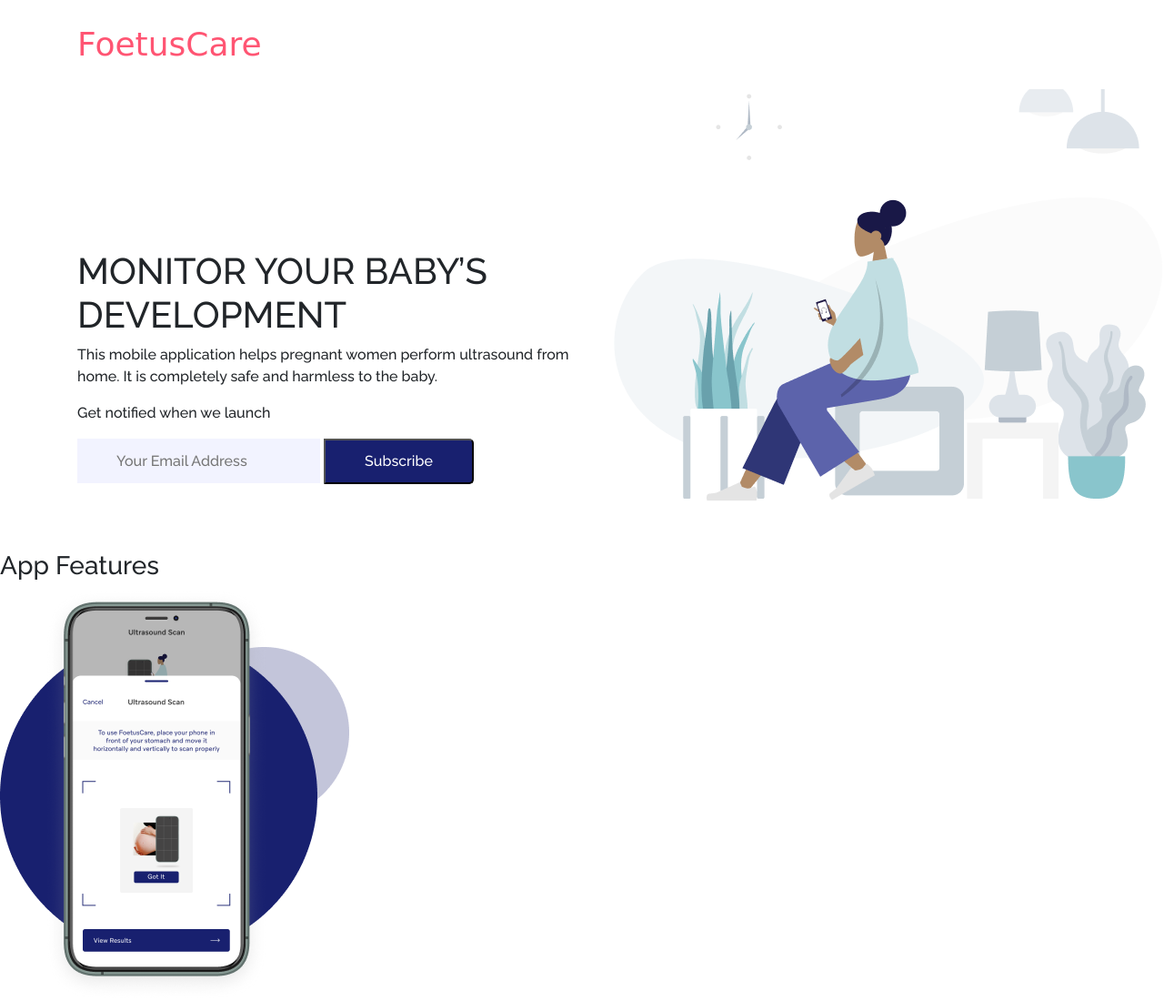
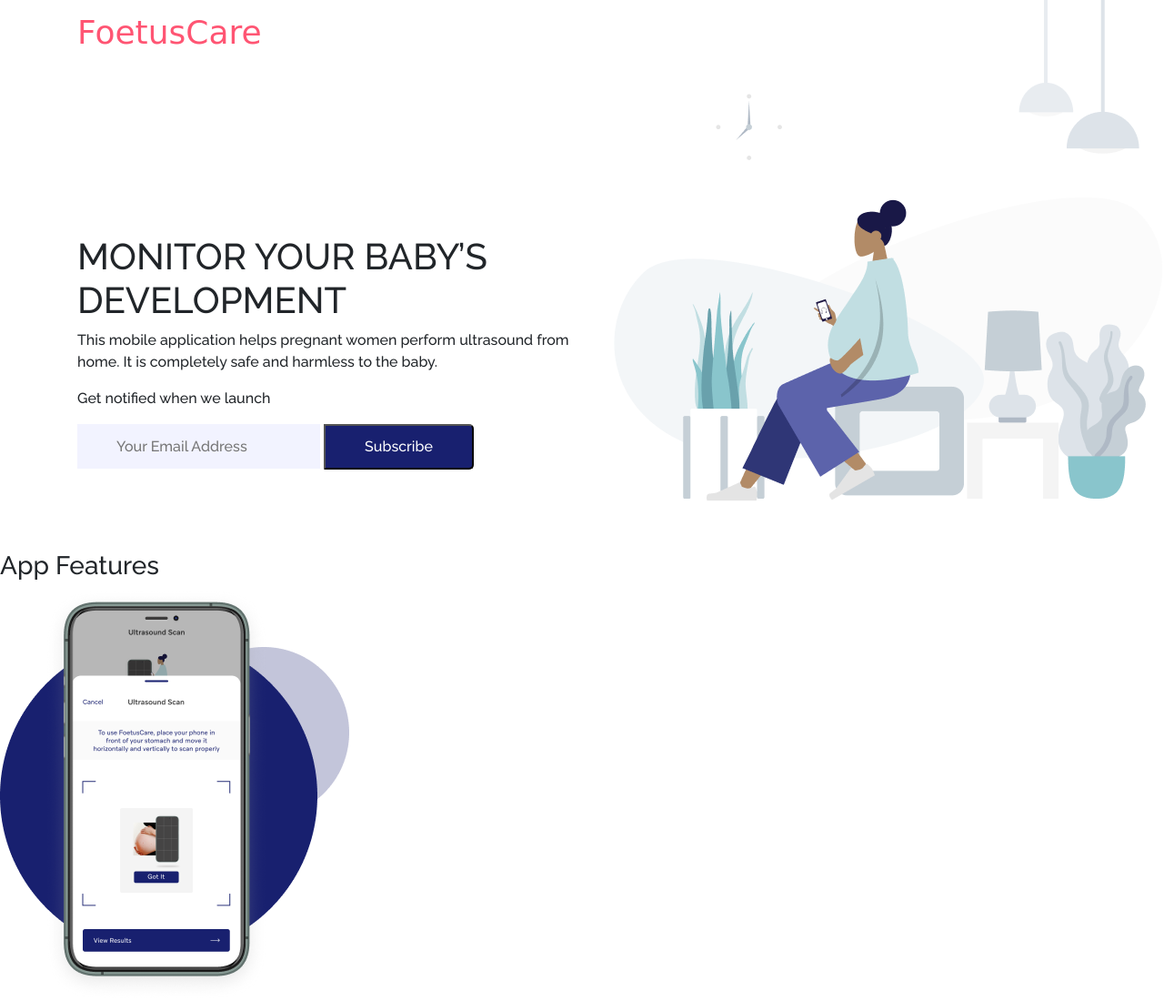
Before and after one commit to Trillzdboy/feotuscare, a plain HTML site: page index.html in a window 1280 px wide. Shown: the top 1100 px of the page at 91% size. Drawn offline with nearby package versions, Linux system fonts and the light colour scheme; a web font is replaced by a local one.

Commit message:
Removed Inconsistent Navbar.

```diff
--- a/assets/css/main.css
+++ b/assets/css/main.css
@@ -15,15 +15,19 @@ body{
     grid-template-columns: repeat(4, 1fr);
     grid-template-rows: repeat(3, auto);
     grid-gap: 10px;
-    grid-template-areas: "information information img_description img_description"
+    grid-template-areas: "foetus_text foetus_text img_description img_description"
                          "information information img_description img_description"
                          "information information img_description img_description"
 }
 
+.foetus_text{
+    grid-area: foetus_text;
+    grid-row: 1;
+}
 .information{
     grid-area: information;
     grid-row: 2;
-    padding-top: 200px;
+    padding-top: 160px;
 }
 .img_description{
     grid-area: img_description;
--- a/index.html
+++ b/index.html
@@ -19,16 +19,13 @@
   </head>
   <body>
 
-    <!-- s0_navbar -->
-      <nav class="navbar fixed-top navbar-expand-lg navbar-dark bg-white">
-          <div class="container">
-           <a class="navbar-brand foetus_text" href="#top">FoetusCare</a>
-          </div>
-      </nav>
-
     <!-- s1_header -->
       <section id="s1_header">
       <div class="container s1_header_grid">
+
+      <div class="foetus_text">
+          <p>FoetusCare</p>
+      </div>
 
       <div class="information">
       <h1>MONITOR YOUR BABY’S DEVELOPMENT</h1>
```
